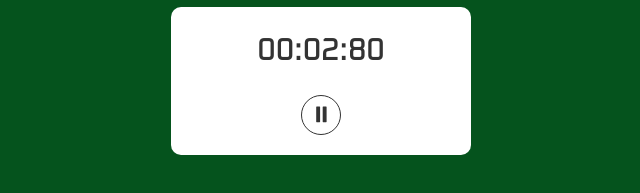
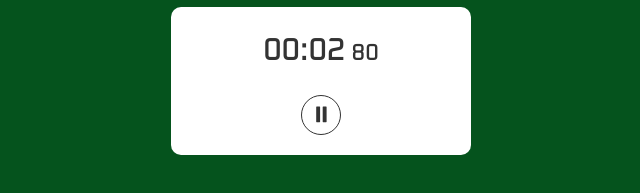
Before and after one commit to AleferReinert/timer, a plain HTML site: page index.html in a window 1280 px wide. Both pictures are taken after a click on the button "Iniciar". Shown: the part 319-512 px from the top of the page, 319-959 px from the left. Drawn offline with Linux system fonts and the light colour scheme.

Commit message:
Estilizado milissegundos para ficar menor. Removido formatação que adicionava o 0 antes das horas menores que 10.

```diff
--- a/index.html
+++ b/index.html
@@ -12,7 +12,7 @@
 <body>
     <h1>Cronômetro</h1>
     <div class="container">
-        <p id="counter">00:00:00</p>
+        <p id="counter">00:00<span> 00</span></p>
 
         <div class="buttons">
             <button id="btn-start" class="btn" title="Iniciar">
--- a/scripts.js
+++ b/scripts.js
@@ -29,13 +29,13 @@ function timer() {
         }
     }
 
-    let hhFormat = hh > 0 ? hh.toString().padStart(2, '0') + ':' : '',
+    let hhFormat = hh > 0 ? hh + ':' : '',
         mmFormat = mm.toString().padStart(2, '0'),
         ssFormat = ss.toString().padStart(2, '0'),
         msFormat = ms.toString().padStart(2, '0'),
-        timeFormat = `${hhFormat}${mmFormat}:${ssFormat}:${msFormat}`;
+        timeFormat = `${hhFormat}${mmFormat}:${ssFormat}<span> ${msFormat}</span>`;
 
-    counter.innerText = timeFormat;
+    counter.innerHTML = timeFormat;
     return timeFormat;
 }
 
--- a/styles.css
+++ b/styles.css
@@ -90,3 +90,7 @@ svg path {
     padding: 5px 0;
     color: #333;
 }
+
+#counter span {
+    font-size: 22px;
+}
```
